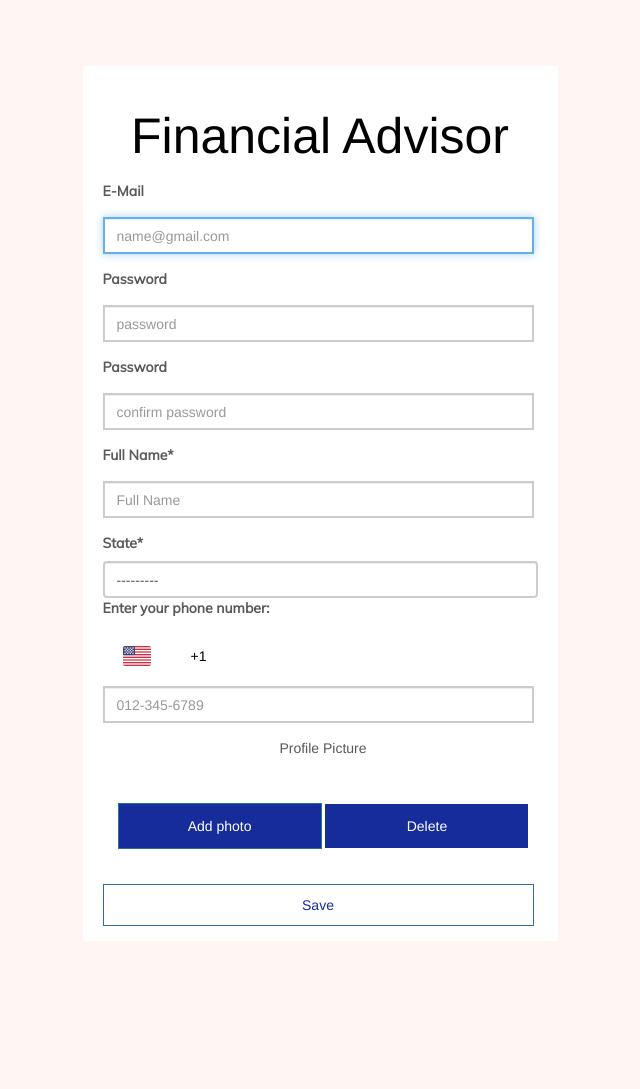
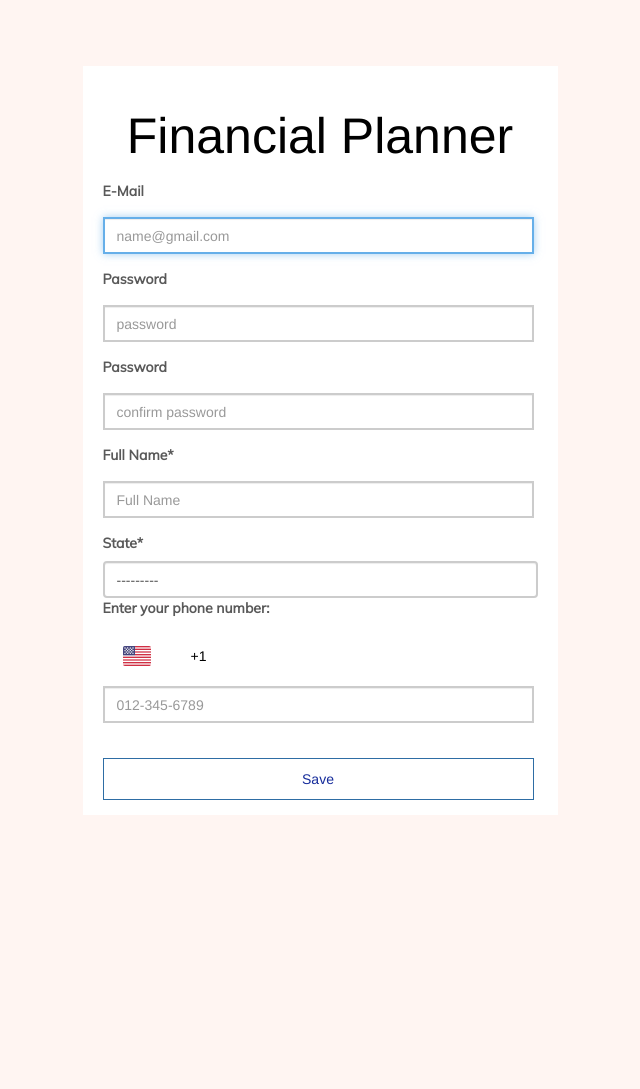
Before and after one commit to muradaghazade/fibility, a Django app: page /accounts/register-advisor/ in a window 1280 px wide. Shown: the part 67-1156 px from the top of the page, without its empty margins (320-960 px from the left). Run offline with Django 3.2, Linux system fonts and the light colour scheme; data comes from the database, SQL or seed files in the repository; both versions use the stored data as it was after the commit; some libraries are stand-ins or nearby versions.

Commit message:
pp removed

```diff
--- a/account/templates/advice-seekers.html
+++ b/account/templates/advice-seekers.html
@@ -244,7 +244,7 @@ input[type=range] {
                   {{form.number}}
                   {{form.number.errors}}
               </div>
-              <div class="form-group" id="buttons">
+              <div class="form-group d-none" id="buttons">
                 <p style="color: #595959;">Profile Picture</p> <span class=" btn btn-primary btn-file upload">
                   Add photo
                   {{form.profile_pic}}
--- a/account/templates/financial-advisor.html
+++ b/account/templates/financial-advisor.html
@@ -173,7 +173,7 @@ input[type=range] {
         <div class="col-xl-5 col-lg-6 col-md-8 col-sm-10 mx-auto text-center form p-4">
           <h1 class="display-4 py-2 " style="color: black;
           font-weight: 400;
-          font-size: 50px;">Financial Advisor</h1>
+          font-size: 50px;">Financial Planner</h1>
           <div class="px-2">
             <form method="POST" class="my-login-validation" novalidate="" action="" enctype="multipart/form-data">
               {% csrf_token %}
@@ -251,7 +251,7 @@ input[type=range] {
                   {{form.number}}
                   {{form.number.errors}}
               </div>
-              <div class="form-group" id="buttons">
+              <div class="form-group d-none" id="buttons">
                 <p style="color: #595959;">Profile Picture</p> <span class=" btn btn-primary btn-file upload">
                   Add photo
                       {{form.profile_pic}}
--- a/account/templates/profile.html
+++ b/account/templates/profile.html
@@ -60,7 +60,7 @@
 
 
                             </div>
-                            <div class="form-group" id="buttons">
+                            <div class="form-group d-none" id="buttons">
                                 <p style="color: #595959;">Profile Picture</p><span
                                     class=" btn btn-primary btn-file upload">
 
--- a/account/templates/registration.html
+++ b/account/templates/registration.html
@@ -23,7 +23,7 @@
 
                                 <div class="form-group m-0">
                                     <button type="button" class=" financial btn btn-primary btn-block">
-                                        <a href="{% url 'account:advisor' %}"> As a Financial Advisor</a>
+                                        <a href="{% url 'account:advisor' %}"> As a Financial Planner</a>
                                     </button>
                                 </div>
 
```
Also changed, not shown: db.sqlite3.
